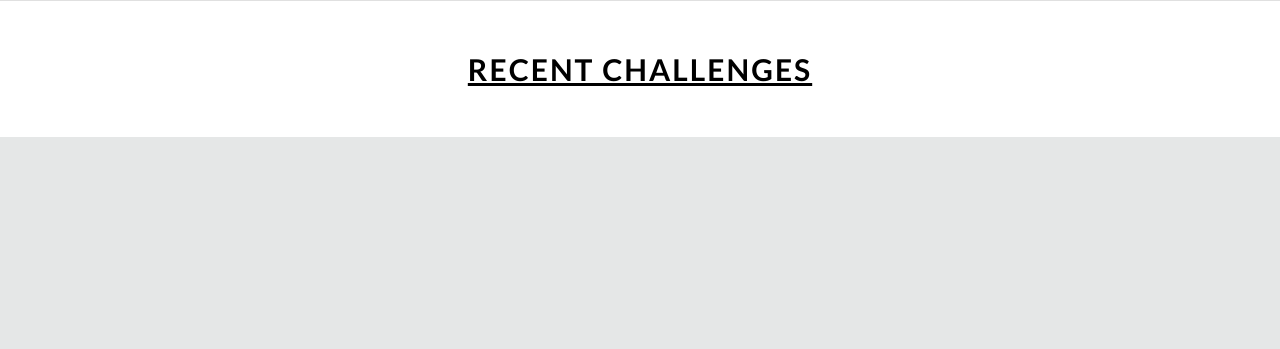
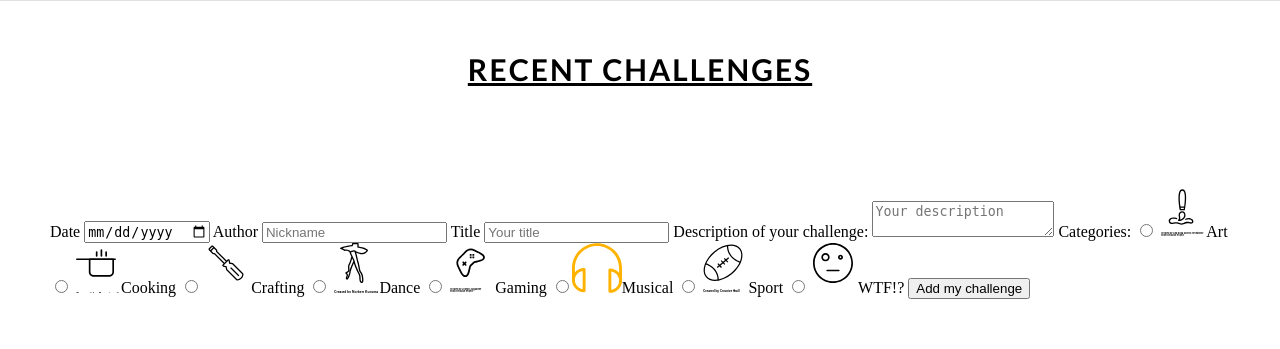
Before and after one commit to pzgull/dwit, a PHP site: page /View/home.php in a window 1280 px wide. Shown: the part 1029-1378 px from the top of the page. Before the commit the page ends 1166 px from the top, so only its background shows below. Run offline with PHP 8.4, Linux system fonts and the light colour scheme.

Commit message:
Intégration : commencement de la section 'Add a DWIT'

```diff
--- a/View/home.php
+++ b/View/home.php
@@ -87,5 +87,36 @@
         <h1>Recent challenges</h1>
     </section>
     <!--End of Recent Challenge Section-->
+    <section class="add-dwit">
+        <form action="" id="addDwit">
+            <fieldset>
+                <!--DATE-->
+                <label for="date">Date</label>
+                <input type="date" name="date" id="date">
+                <!--AUTHOR-->
+                <label for="author">Author</label>
+                <input type="text" name="author" id="author" placeholder="Nickname">
+                <!--TITLE-->
+                <label for="title">Title</label>
+                <input type="text" name="title" id="title" placeholder="Your title" required>
+                <!--DESCRIPTION-->
+                <label for="description">Description of your challenge:</label>
+                <textarea id="description" name="description" form="addDwit" placeholder="Your description" required></textarea>
+                <!--CATEGORIES-->
+                <label>Categories:</label>
+                <label><input type="radio" name="category" id="art" value="art"><img src="../assets/img/picto/art.svg" alt="Art">Art</label>
+                <label><input type="radio" name="category" id="cooking" value="cooking"><img src="../assets/img/picto/cooking.svg" alt="Cooking">Cooking</label>
+                <label><input type="radio" name="category" id="crafting" value="crafting"><img src="../assets/img/picto/crafting.svg" alt="Crafting">Crafting</label>
+                <label><input type="radio" name="category" id="dance" value="dance"><img src="../assets/img/picto/dance.svg" alt="Dance">Dance</label>
+                <label><input type="radio" name="category" id="gaming" value="gaming"><img src="../assets/img/picto/gaming.svg" alt="Gaming">Gaming</label>
+                <label><input type="radio" name="category" id="musical" value="musical"><img src="../assets/img/svg/headphones.svg" alt="Musical">Musical</label>
+                <label><input type="radio" name="category" id="sport" value="sport"><img src="../assets/img/picto/sport.svg" alt="Sport">Sport</label>
+                <label><input type="radio" name="category" id="wtf!?" value="wtf!?"><img src="../assets/img/picto/weird.svg" alt="WTF!?">WTF!?</label>
+                <!--BUTTON-->
+                <input type="submit" value="Add my challenge">
+            </fieldset>
+        </form>
+    </section>
+    <!--End of Add a DWIT Section-->
 </body>
 </html>
--- a/assets/css/style.css
+++ b/assets/css/style.css
@@ -146,7 +146,10 @@ section.hot-challenge .author-article {
     letter-spacing: 1px;
 }
 
-/*SECTION RECENT CHALLENGE*/
-
+/*SECTION ADD A DWIT*/
+section.add-dwit img {
+    width: 50px;
+    height: 50px;
+}
 
 /*TYPOGRAPHIE*/
```
